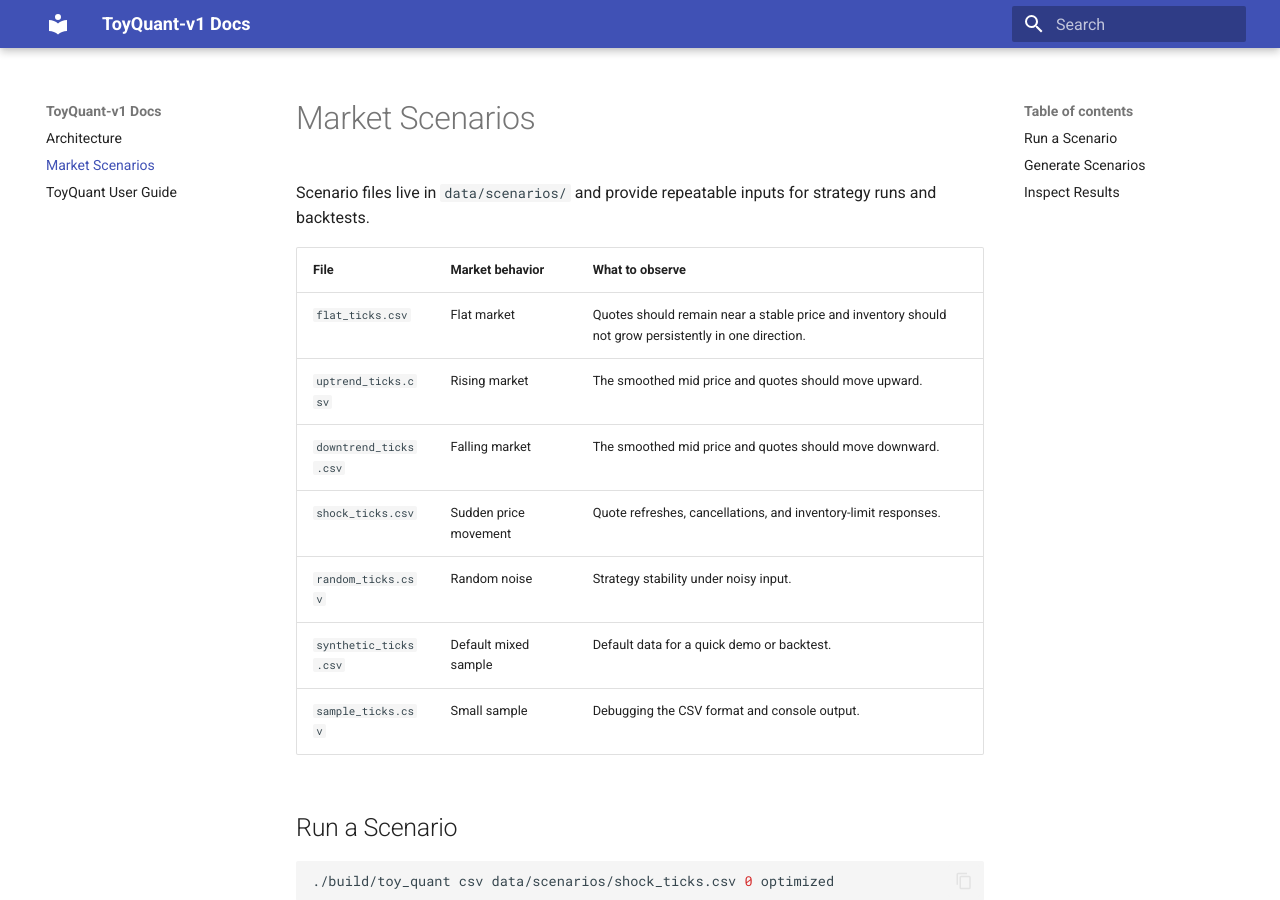
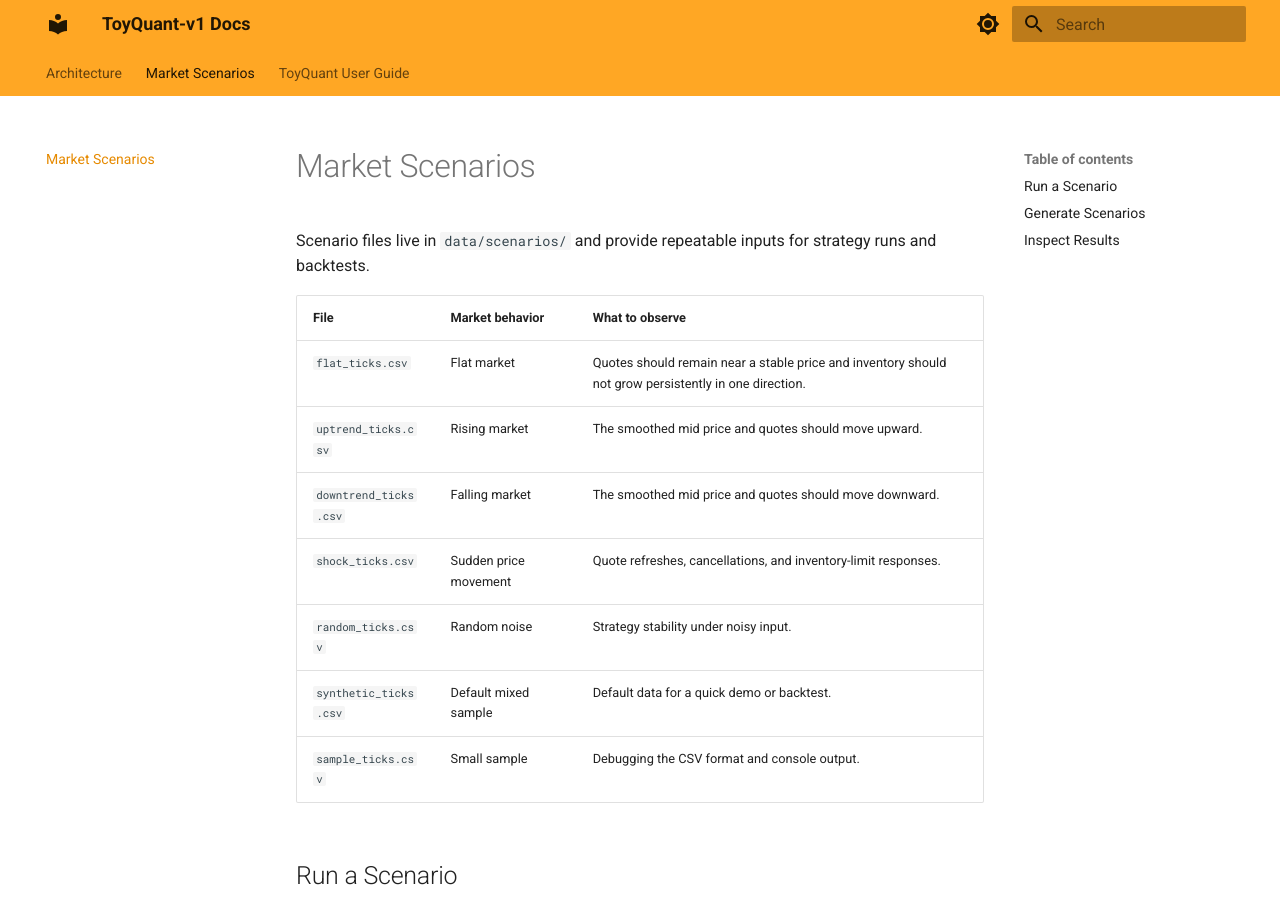
Before and after one commit to 12mango/ToyQuant-v1, an MkDocs documentation site: the page built from docs/SCENARIOS.md, in a window 1280 px wide and 900 px high. Built offline with MkDocs 1.6.1 and Material for MkDocs 9.7.7, drawn with Linux system fonts in a browser that asks for light colours.

Commit message:
feat: update mkdocs

```diff
--- a/mkdocs.yml
+++ b/mkdocs.yml
@@ -5,12 +5,35 @@ theme:
   name: material
   language: en
   palette:
-    primary: indigo
+    # Palette toggle for automatic light/dark mode switching
+    - media: "(prefers-color-scheme: light)"
+      scheme: default
+      primary: orange
+      accent: deep orange
+      toggle:
+        icon: material/brightness-7
+        name: Switch to dark mode
+    - media: "(prefers-color-scheme: dark)"
+      scheme: slate
+      primary: orange
+      accent: deep orange
+      toggle:
+        icon: material/brightness-4
+        name: Switch to light mode
+
   features:
-    - content.code.copy
-    - navigation.expand
+    - content.code.copy         # Enable one-click copy button for code blocks
+    - navigation.expand         # Expand all navigation sub-sections by default
+    - navigation.tabs           # Top navigation bar tabs
+    - navigation.sections       # Render sections in the left sidebar
+    - navigation.top            # Enable "Back to top" button when scrolling down
+    - header.autohide           # Auto-hide header when scrolling down
 
 markdown_extensions:
   - pymdownx.highlight:
       anchor_linenums: true
-  - pymdownx.superfences
+      line_spans: __span
+      pygments_lang_class: true
+  - pymdownx.inlinehilite
+  - pymdownx.snippets
+  - pymdownx.superfences         # Enable full support for Mermaid sequence diagrams and code fences
```
